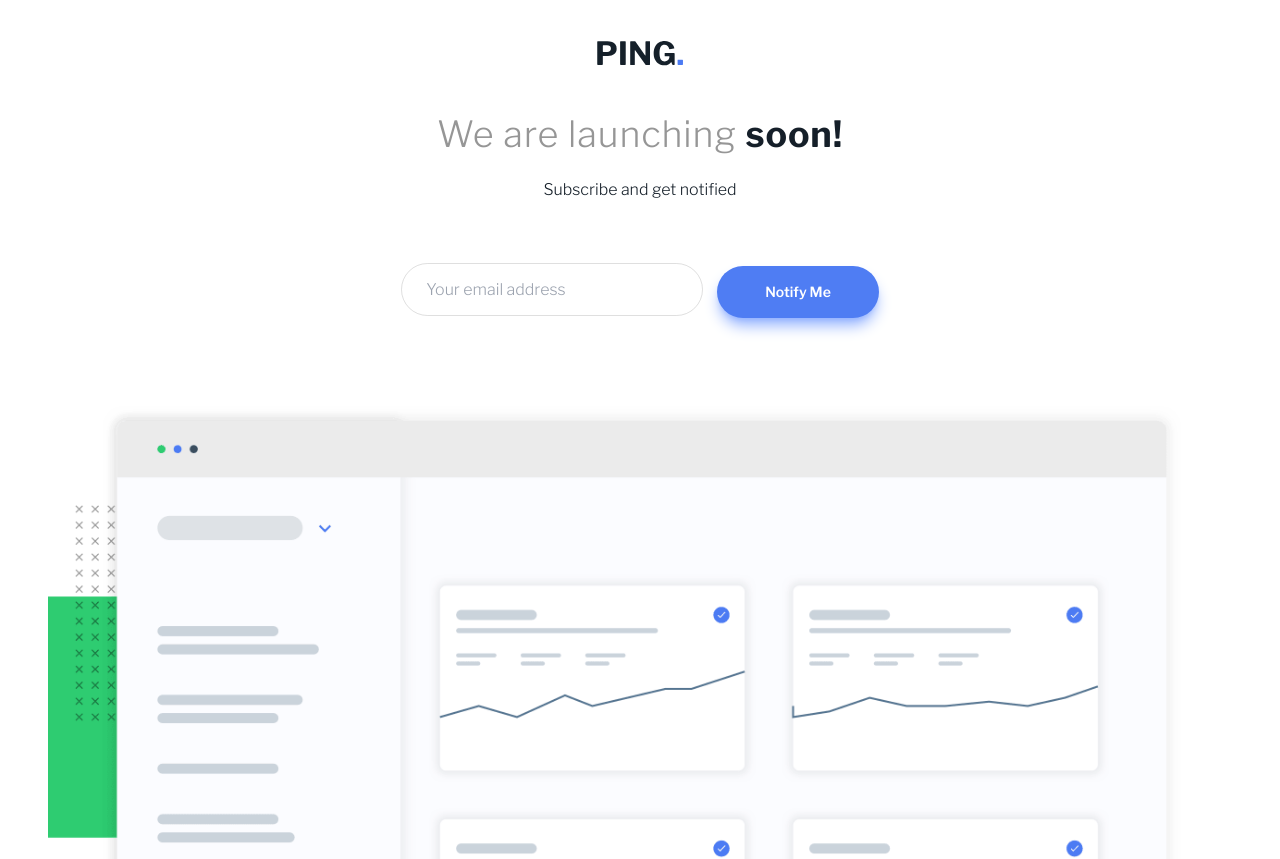
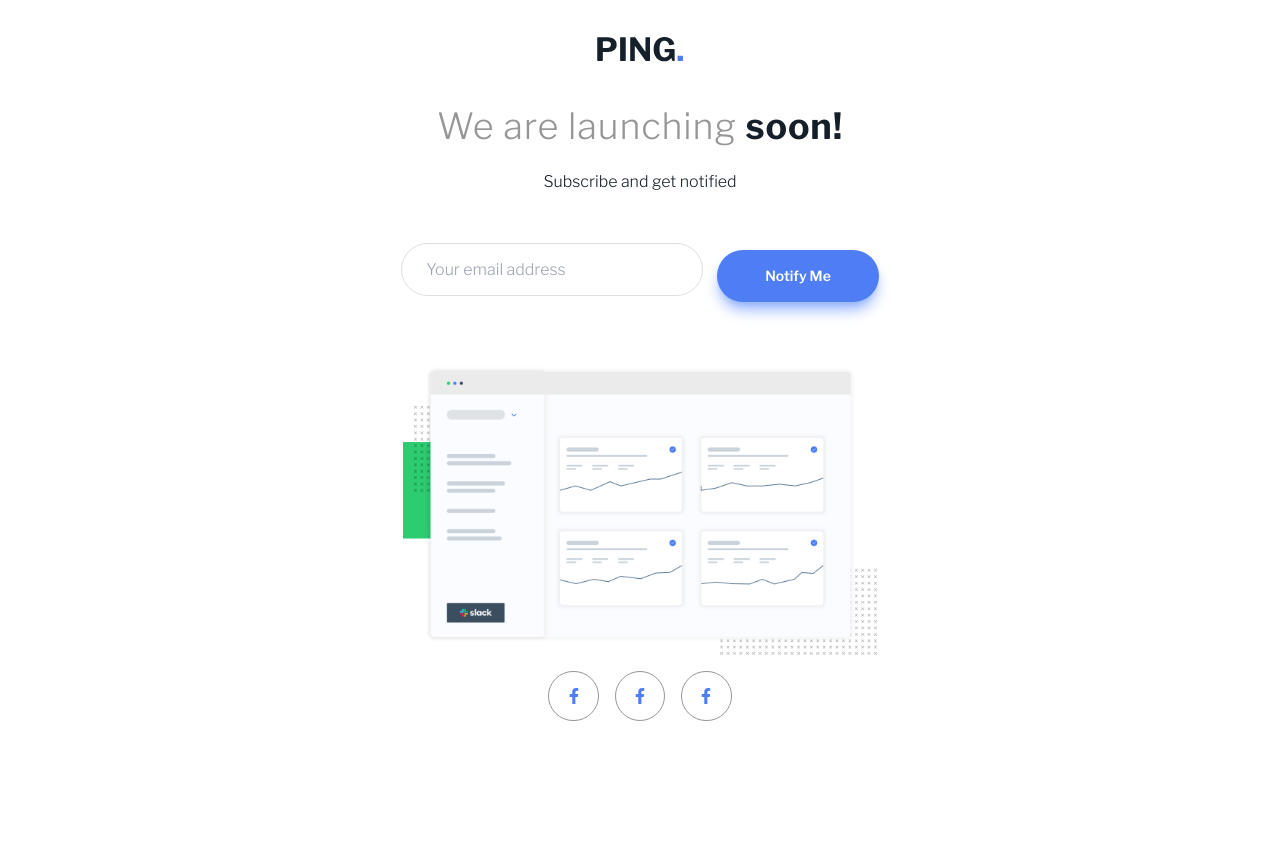
Before and after one commit to Noxlobin/fem-ping-single-column-page, a React (Create React App) app: page / in a window 1280 px wide. Shown: the top 859 px of the page. After the commit the page ends 800 px from the top, so only its background shows below. Built offline with nearby package versions, Linux system fonts and the light colour scheme.

Commit message:
Update App.jsx

```diff
--- a/src/App.jsx
+++ b/src/App.jsx
@@ -16,18 +16,18 @@ function App() {
 
   return (
     <main>
-      <div className="mx-12 my-10">
-        <img src={logo} alt="" className="block mx-auto my-6 mb-12" />
+      <div className="mx-12 my-9">
+        <img src={logo} alt="" className="block mx-auto my-6 mb-11" />
         <h1 className="text-4xl text-center font-light my-6 text-gray tracking-wide leading-10">
           We are launching <span className="font-bold text-vdb">soon!</span>
         </h1>
         <p className="my-4 text-center text-vdb">Subscribe and get notified</p>
-        <div className="flex justify-center my-16">
-          <div className="mt-3">
+        <div className="flex justify-center my-14 mb-10">
+          <div className="mt-2">
             <label
               htmlFor="email-field"
               className={
-                "border border-gray/30  py-4 px-6 w-60 rounded-full mt-5"
+                "border border-gray/30  py-4 px-6 w-60 rounded-full mt-6"
               }
             >
               <input
@@ -56,7 +56,38 @@ function App() {
             Notify Me
           </button>
         </div>
-        <img src={dashboard} alt="" />
+        <img src={dashboard} alt="" className="w-[40%] block mx-auto" />
+        <div className="mt-4 mx-auto w-fit">
+          <div className="flex space-x-4">
+            <div className="p-4 rounded-full border border-gray px-[1.2rem] fill-blue cursor-pointer hover:fill-white hover:bg-blue transition duration-300">
+              <svg
+                xmlns="http://www.w3.org/2000/svg"
+                height="1em"
+                viewBox="0 0 320 512"
+              >
+                <path d="M279.14 288l14.22-92.66h-88.91v-60.13c0-25.35 12.42-50.06 52.24-50.06h40.42V6.26S260.43 0 225.36 0c-73.22 0-121.08 44.38-121.08 124.72v70.62H22.89V288h81.39v224h100.17V288z" />
+              </svg>
+            </div>
+            <div className="p-4 rounded-full border border-gray px-[1.2rem] fill-blue cursor-pointer hover:fill-white hover:bg-blue transition duration-300">
+              <svg
+                xmlns="http://www.w3.org/2000/svg"
+                height="1em"
+                viewBox="0 0 320 512"
+              >
+                <path d="M279.14 288l14.22-92.66h-88.91v-60.13c0-25.35 12.42-50.06 52.24-50.06h40.42V6.26S260.43 0 225.36 0c-73.22 0-121.08 44.38-121.08 124.72v70.62H22.89V288h81.39v224h100.17V288z" />
+              </svg>
+            </div>
+            <div className="p-4 rounded-full border border-gray px-[1.2rem] fill-blue cursor-pointer hover:fill-white hover:bg-blue transition duration-300">
+              <svg
+                xmlns="http://www.w3.org/2000/svg"
+                height="1em"
+                viewBox="0 0 320 512"
+              >
+                <path d="M279.14 288l14.22-92.66h-88.91v-60.13c0-25.35 12.42-50.06 52.24-50.06h40.42V6.26S260.43 0 225.36 0c-73.22 0-121.08 44.38-121.08 124.72v70.62H22.89V288h81.39v224h100.17V288z" />
+              </svg>
+            </div>
+          </div>
+        </div>
       </div>
     </main>
   );
```
